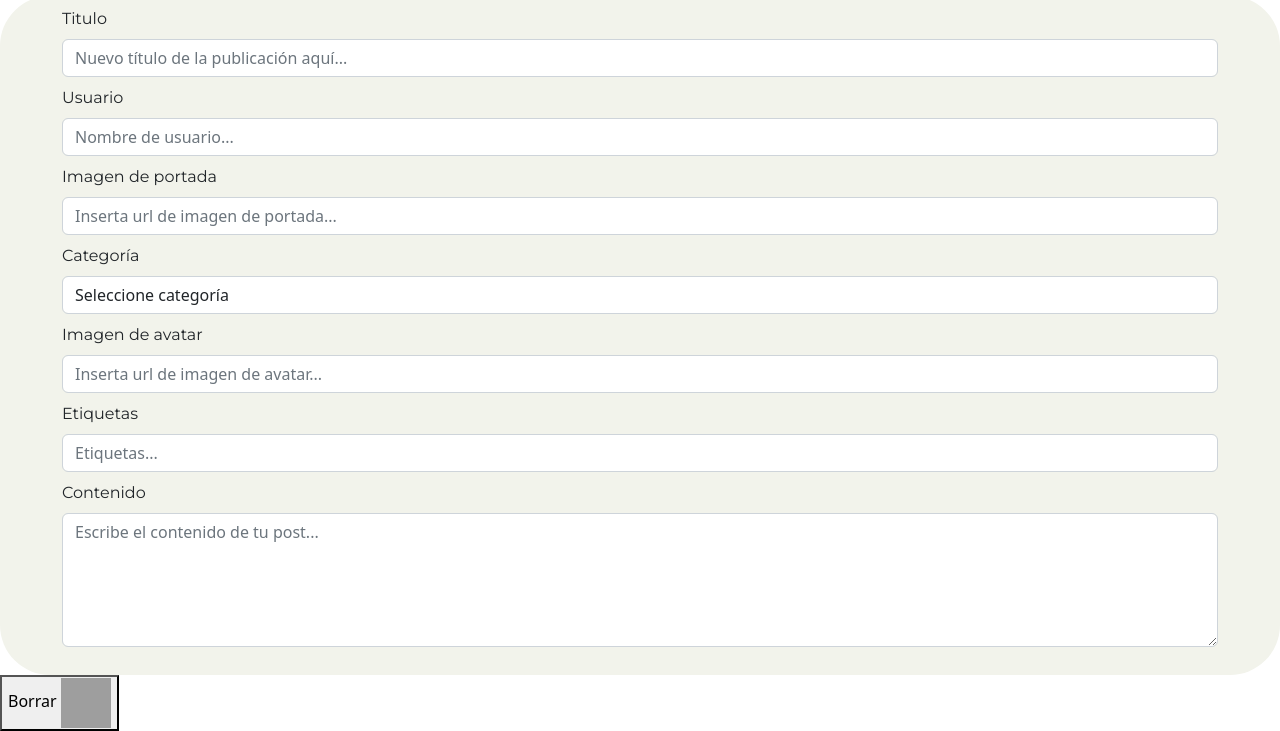
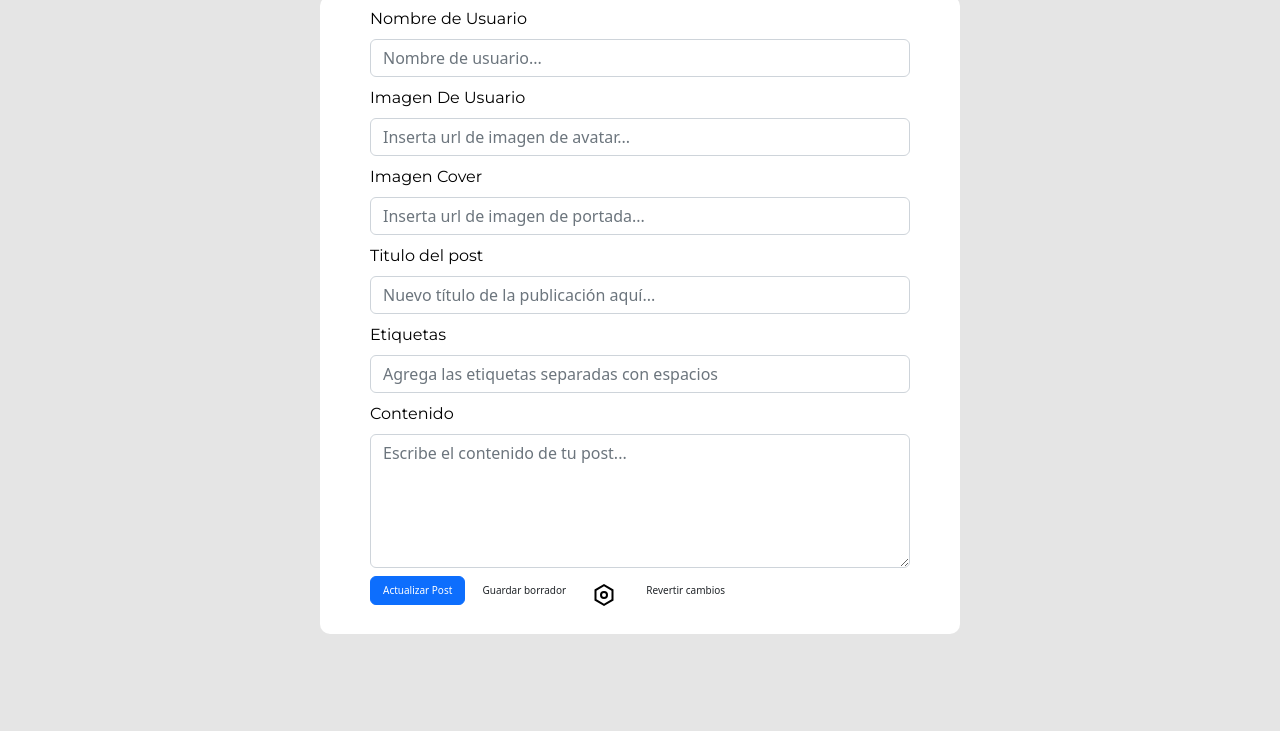
Before and after one commit to FernandoTol/DevToJS, a plain HTML site: page pages/updatePost.html in a window 1280 px wide. Shown: the part 70-801 px from the top of the page. Drawn offline with nearby package versions, Linux system fonts and the light colour scheme; grey boxes are pictures that could not be loaded.

Commit message:
new flow

```diff
--- a/css/sass/_createPost.scss
+++ b/css/sass/_createPost.scss
@@ -1,18 +1,25 @@
 @import url(https://fonts.googleapis.com/css?family=Montserrat:400,700);
 
-.form-label{
-
-    font-family: 'Montserrat', Arial, sans-serif;
+.form-label {
+    font-family: "Montserrat", Arial, sans-serif;
     border-radius: 10px;
-
 }
 
-.container__principal{
-   margin-left: auto;
-   margin-right: auto;
-   padding: 10px 50px 20px;
-   background: #F2F3EB;
-   border-radius: 50px;
-   margin: auto
-
+.container__principal {
+    margin-left: auto;
+    margin-right: auto;
+    padding: 10px 50px 20px;
+    background-color: white;
+    border-radius: 10px;
+    margin: auto;
 }
+body{
+    background-color: #e5e5e5;
+}
+.FBold{
+    color: black;
+}
+.FBol-g{
+    color: red;
+    font-size: 20px;
+}
--- a/css/sass/_post.scss
+++ b/css/sass/_post.scss
@@ -9,7 +9,7 @@
     margin-left: auto;
     margin-right: auto;
     padding: 10px 50px 20px;
-    background: #f2f3eb;
-    border-radius: 50px;
+    background-color: white;
+    border-radius: 10px;
     margin: auto;
 }
--- a/pages/updatePost.html
+++ b/pages/updatePost.html
@@ -1,12 +1,3 @@
-<!DOCTYPE html>
-<html lang="en">
-<head>
-    <meta charset="UTF-8">
-    <meta http-equiv="X-UA-Compatible" content="IE=edge">
-    <meta name="viewport" content="width=device-width, initial-scale=1.0">
-    <title>Document</title>
-</head>
-<body>
 <!DOCTYPE html>
 <html lang="es">
 
@@ -28,10 +19,11 @@
 </head>
 
 <body>
+    <header>
         <nav class="navbar sticky-top navbar-expand-lg bg-light">
             <div class="container-fluid ctn-fluid">
-            <a class="navbar-brand navbar__ctn--img" href="../index.html"><img src="../assets/svg/svg-export/Dev.png"
-                    alt="" /></a>
+                <a class="navbar-brand navbar__ctn--img" href="../index.html"><img
+                        src="../assets/svg/svg-export/Dev.png" alt="" /></a>
                 <a class="navbar-brand navbar__mobile--search" href="#"><img id="userLogo"
                         src="../assets/svg/svg-export/search.svg" align="right" /></a>
                 <a class="navbar-brand navbar__mobile--bell" href="#"><img src="../assets/svg/svg-export/bell.svg"
@@ -56,57 +48,61 @@
                 </div>
             </div>
         </nav>
+    </header>
+
     <main>
-    <form action="#">
-        <div class="row container__principal">
+        <form class="col-6 mt-10 container__principal" action="#">
+            <div class="row">
                 <div class="mb-2">
-                <label for="titulo" class="form-label FBold">Titulo</label>
+                    <div class="mb-2">
+                        <label for="usuario" class="form-label FBold">Nombre de Usuario</label>
+                        <input type="text" class="form-control" id="usuario" placeholder="Nombre de usuario...">
+                    </div>
+                    <div class="mb-2">
+                        <label for="imagen" class="form-label FBold">Imagen De Usuario</label>
+                        <input id="imagen-avatar" type="text" class="form-control" id="imagen-avatar"
+                            placeholder="Inserta url de imagen de avatar...">
+                    </div>
+                    <label for="imagen" class="form-label FBold">Imagen Cover </label>
+                    <input id="cover-image" type="text" class="form-control"
+                        placeholder="Inserta url de imagen de portada...">
+                </div>
+                <div class="mb-2">
+                    <label for="titulo" class="form-label FBold">Titulo del post</label>
                     <input type="text" class="form-control" id="titulo"
                         placeholder="Nuevo título de la publicación aquí...">
                 </div>
                 <div class="mb-2">
-                <label for="usuario" class="form-label FBold">Usuario</label>
-                <input type="text" class="form-control" id="usuario" placeholder="Nombre de usuario...">
-            </div>
-            <div class="mb-2">
-                <label for="imagen" class="form-label FBold">Imagen de portada</label>
-                <input id="cover-image" type="text" class="form-control"
-                    placeholder="Inserta url de imagen de portada...">
-            </div>
-            <div class="mb-2">
-                <label for="imagen" class="form-label FBold">Categoría</label>
-                <select class="form-control" id="categoria" aria-label="Default select example">
-                    <option value="seleccione" selected disabled>Seleccione categoría</option>
-                    <option value="relevant">Relevant</option>
-                    <option value="latest">Latest</option>
-                    <option value="Top">Top</option>
-                </select>
-            </div>
-            <div class="mb-2">
-                <label for="imagen" class="form-label FBold">Imagen de avatar</label>
-                <input id="imagen-avatar" type="text" class="form-control" id="imagen-avatar"
-                    placeholder="Inserta url de imagen de avatar...">
-            </div>
-            <div class="mb-2">
                     <label for="etiqueta" class="form-label FBold">Etiquetas</label>
-                <input class="form-control" id="etiqueta" placeholder="Etiquetas..."></input>
+                    <input type="text" class="form-control" id="etiquetas"
+                        placeholder="Agrega las etiquetas separadas con espacios ">
                 </div>
                 <div class="mb-2">
                     <label for="contenido" class="form-label FBold">Contenido</label>
                     <textarea class="form-control" id="contenido" rows="5"
                         placeholder="Escribe el contenido de tu post..."></textarea>
                 </div>
+                <div class="col-12 d-flex align-items-start">
+                    <button type="button" class="btn btn-primary" id="sendPost">Actualizar Post</button>
+                    &nbsp;
+                    <button id="close" class="btn FGray font-button" type="button">Guardar borrador</button>
+                    <button id="close" class="btn FGray " type="button"><svg width="24" height="24">
+                            <path
+                                d="m12 1 9.5 5.5v11L12 23l-9.5-5.5v-11L12 1zm0 2.311L4.5 7.653v8.694l7.5 4.342 7.5-4.342V7.653L12 3.311zM12 16a4 4 0 1 1 0-8 4 4 0 0 1 0 8zm0-2a2 2 0 1 0 0-4 2 2 0 0 0 0 4z">
+                            </path>
+                        </svg></button>
+                    &nbsp;
+                    <button id="close" class="btn FGray font-button" type="button">Revertir cambios</button>
+                </div>
+            </div>
         </form>
     </main>
+
     <!-- JavaScript Bundle with Popper -->
     <script src="https://cdn.jsdelivr.net/npm/bootstrap@5.2.0/dist/js/bootstrap.bundle.min.js"
         integrity="sha384-A3rJD856KowSb7dwlZdYEkO39Gagi7vIsF0jrRAoQmDKKtQBHUuLZ9AsSv4jD4Xa"
         crossorigin="anonymous"></script>
+    <script type ="module" src="../js/createPost.js"></script>
 </body>
 
 </html>
-
-<a href="../index.html"><button>Borrar <img width="50px" height="50px" src="https://cdn-icons-png.flaticon.com/512/3071/3071694.png" alt="lapiz"></button></a>
-
-</body>
-</html>
```
Also changed, not shown: pages/createPost.html (+3 -3 lines), pages/postCard.html (+1 -1 lines), css/style.css, 1 other file. Lines whose indentation alone changed are shown as unchanged.
